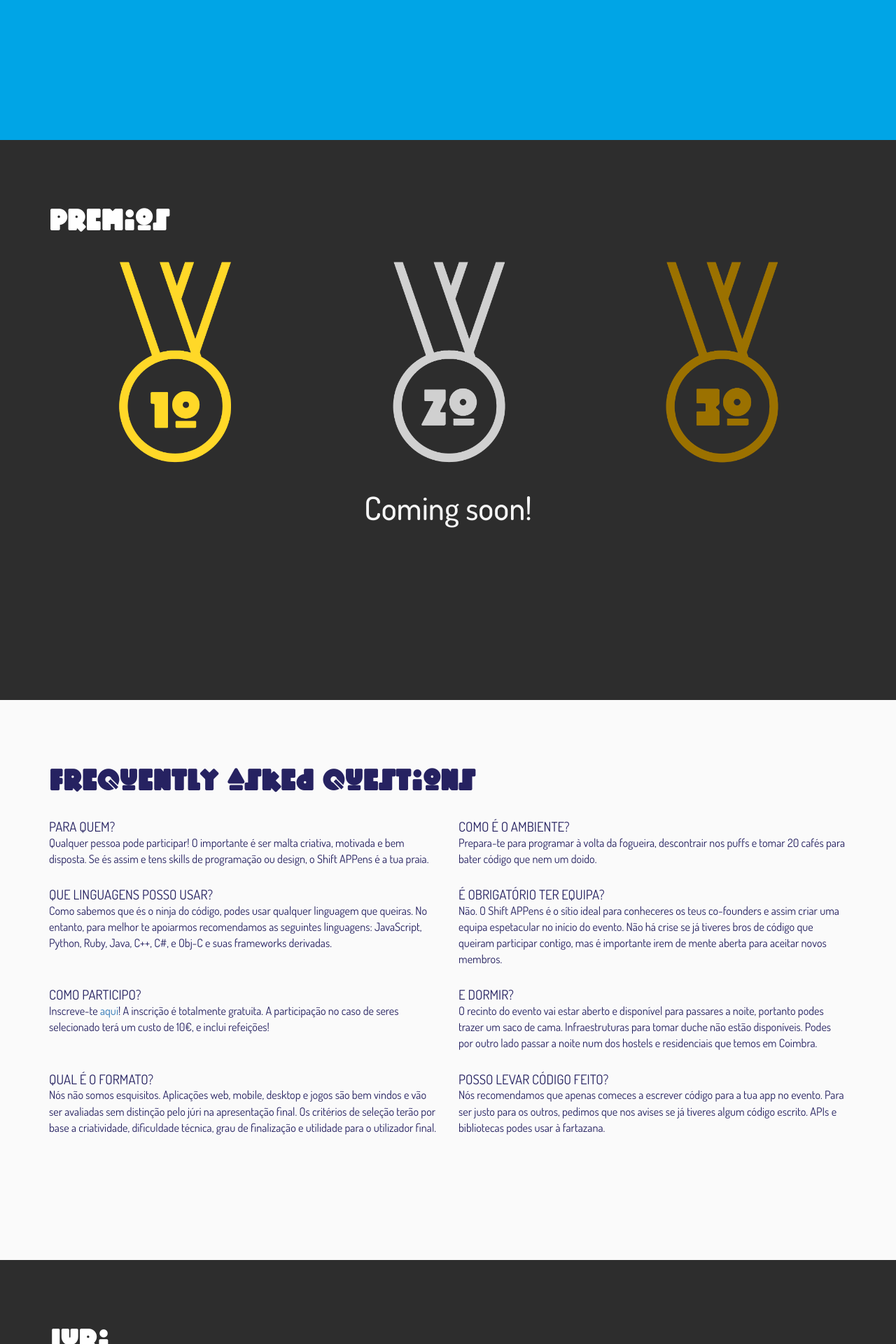
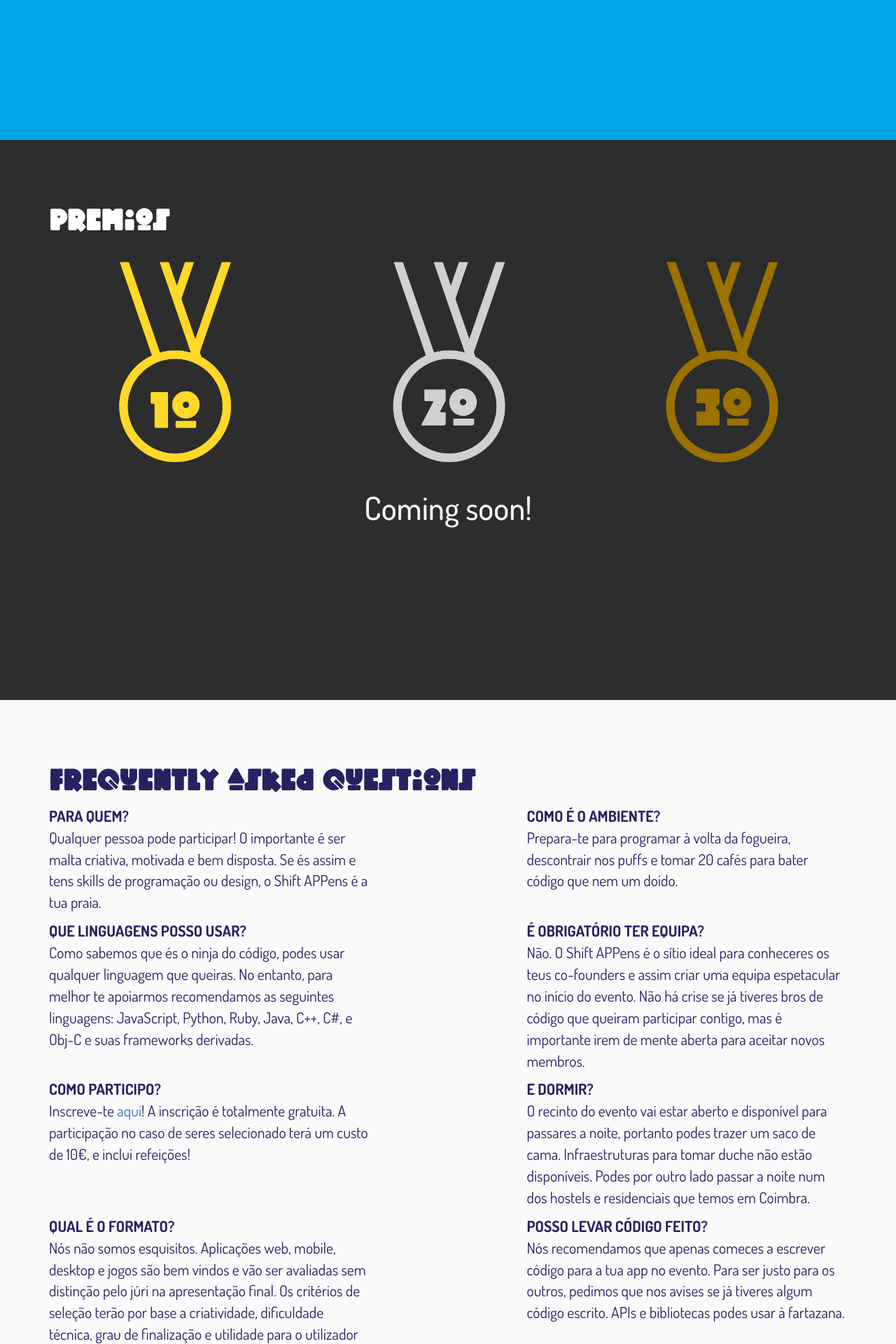
Before and after one commit to tomasfrancisco/shiftappens, a PHP site: page / in a window 1280 px wide. Shown: the part 1400-3320 px from the top of the page at 70% size. Run offline with PHP 8.4, Linux system fonts and the light colour scheme.

Commit message:
Changed font on faq section

```diff
--- a/assets/css/style.css
+++ b/assets/css/style.css
@@ -10,7 +10,7 @@ body, html {
 
 #home, #about, #history, #where, #schedule, #panel, #awards, #sign-in, #error, #success, #partners, #faq {
   width: 100vw;
-  height: 100vh;
+  min-height: 100vh;
   padding-top: 75px; }
 
 #navigation {
@@ -114,7 +114,8 @@ body, html {
       margin-top: 30px; }
 
 #faq {
-  background-color: #FAFAFA; }
+  background-color: #FAFAFA;
+  padding-bottom: 20px; }
   #faq .faq-container {
     color: #262261; }
     #faq .faq-container header h1 {
@@ -127,7 +128,9 @@ body, html {
       font-weight: 400;
       margin-bottom: 0px; }
     #faq .faq-container .row div p {
-      font-size: 0.6em; }
+      font-size: 0.8em; }
+      #faq .faq-container .row div p span {
+        font-weight: 700; }
 
 #panel {
   background-color: #2D2D2D; }
--- a/index.html
+++ b/index.html
@@ -22,7 +22,7 @@
         <meta property="og:locale" content="pt_PT" />
         <meta property="og:image" content="http://shiftappens.com/assets/img/logo-mobile.png" />
     </head>
-    <body>
+    <body data-spy="scroll" data-target="#navigation">
 
         <nav id="navigation" class="navbar navbar-default navbar-inverse navbar-fixed-top" role="navigation">
             <div class="container">
@@ -135,43 +135,43 @@
                         <h1>Frequently Asked Questions</h1>
                     </header>
                     <div class="row">
-                        <div class="col-sm-6">
-                            <h3>PARA QUEM?</h3>
-                            <p>Qualquer pessoa pode participar! O importante é ser malta criativa, motivada e bem disposta. Se és assim e tens skills de programação ou design, o Shift APPens é a tua praia.</p>
+                        <div class="col-sm-12 col-md-5">
+                            <p><span>PARA QUEM?</span><br/>
+                            Qualquer pessoa pode participar! O importante é ser malta criativa, motivada e bem disposta. Se és assim e tens skills de programação ou design, o Shift APPens é a tua praia.</p>
                         </div>
-                        <div class="col-sm-6">
-                            <h3>COMO É O AMBIENTE?</h3>
-                            <p>Prepara-te para programar à volta da fogueira, descontrair nos puffs e tomar 20 cafés para bater código que nem um doido.</p>
+                        <div class="col-sm-12 col-md-5 col-md-offset-2">
+                            <p><span>COMO É O AMBIENTE?</span><br/>
+                            Prepara-te para programar à volta da fogueira, descontrair nos puffs e tomar 20 cafés para bater código que nem um doido.</p>
                         </div>
                     </div>
                     <div class="row">
-                        <div class="col-sm-6">
-                            <h3>QUE LINGUAGENS POSSO USAR?</h3>
-                            <p>Como sabemos que és o ninja do código, podes usar qualquer linguagem que queiras. No entanto, para melhor te apoiarmos recomendamos as seguintes linguagens: JavaScript, Python, Ruby, Java, C++, C#, e Obj-C e suas frameworks derivadas.</p>
+                        <div class="col-sm-12 col-md-5">
+                            <p><span>QUE LINGUAGENS POSSO USAR?</span><br/>
+                            Como sabemos que és o ninja do código, podes usar qualquer linguagem que queiras. No entanto, para melhor te apoiarmos recomendamos as seguintes linguagens: JavaScript, Python, Ruby, Java, C++, C#, e Obj-C e suas frameworks derivadas.</p>
                         </div>
-                        <div class="col-sm-6">
-                            <h3>É OBRIGATÓRIO TER EQUIPA?</h3>
-                            <p>Não. O Shift APPens é o sítio ideal para conheceres os teus co-founders e assim criar uma equipa espetacular no início do evento. Não há crise se já tiveres bros de código que queiram participar contigo, mas é importante irem de mente aberta para aceitar novos membros.</p>
+                        <div class="col-sm-12 col-md-5 col-md-offset-2">
+                            <p><span>É OBRIGATÓRIO TER EQUIPA?</span><br/>
+                            Não. O Shift APPens é o sítio ideal para conheceres os teus co-founders e assim criar uma equipa espetacular no início do evento. Não há crise se já tiveres bros de código que queiram participar contigo, mas é importante irem de mente aberta para aceitar novos membros.</p>
                         </div>
                     </div>
                     <div class="row">
-                        <div class="col-sm-6">
-                            <h3>COMO PARTICIPO?</h3>
-                            <p>Inscreve-te <a href="signin.html">aqui</a>! A inscrição é totalmente gratuita. A participação no caso de seres selecionado terá um custo de 10€, e inclui refeições!</p>
+                        <div class="col-sm-12 col-md-5">
+                            <p><span>COMO PARTICIPO?</span><br/>
+                            Inscreve-te <a href="signin.html">aqui</a>! A inscrição é totalmente gratuita. A participação no caso de seres selecionado terá um custo de 10€, e inclui refeições!</p>
                         </div>
-                        <div class="col-sm-6">
-                            <h3>E DORMIR?</h3>
-                            <p>O recinto do evento vai estar aberto e disponível para passares a noite, portanto podes trazer um saco de cama. Infraestruturas para tomar duche não estão disponíveis. Podes por outro lado passar a noite num dos hostels e residenciais que temos em Coimbra.</p>
+                        <div class="col-sm-12 col-md-5 col-md-offset-2">
+                            <p><span>E DORMIR?</span><br/>
+                            O recinto do evento vai estar aberto e disponível para passares a noite, portanto podes trazer um saco de cama. Infraestruturas para tomar duche não estão disponíveis. Podes por outro lado passar a noite num dos hostels e residenciais que temos em Coimbra.</p>
                         </div>
                     </div>
                     <div class="row">
-                        <div class="col-sm-6">
-                            <h3>QUAL É O FORMATO?</h3>
-                            <p>Nós não somos esquisitos. Aplicações web, mobile, desktop e jogos são bem vindos e vão ser avaliadas sem distinção pelo júri na apresentação final. Os critérios de seleção terão por base a criatividade, dificuldade técnica, grau de finalização e utilidade para o utilizador final.</p>
+                        <div class="col-sm-12 col-md-5">
+                            <p><span>QUAL É O FORMATO?</span><br/>
+                            Nós não somos esquisitos. Aplicações web, mobile, desktop e jogos são bem vindos e vão ser avaliadas sem distinção pelo júri na apresentação final. Os critérios de seleção terão por base a criatividade, dificuldade técnica, grau de finalização e utilidade para o utilizador final.</p>
                         </div>
-                        <div class="col-sm-6">
-                            <h3>POSSO LEVAR CÓDIGO FEITO?</h3>
-                            <p>Nós recomendamos que apenas comeces a escrever código para a tua app no evento. Para ser justo para os outros, pedimos que nos avises se já tiveres algum código escrito. APIs e bibliotecas podes usar à fartazana.</p>
+                        <div class="col-sm-12 col-md-5 col-md-offset-2">
+                            <p><span>POSSO LEVAR CÓDIGO FEITO?</span><br/>
+                            Nós recomendamos que apenas comeces a escrever código para a tua app no evento. Para ser justo para os outros, pedimos que nos avises se já tiveres algum código escrito. APIs e bibliotecas podes usar à fartazana.</p>
                         </div>
                     </div>
                 </div>
```
Also changed, not shown: assets/sass/core.sass (+5 -2 lines).
